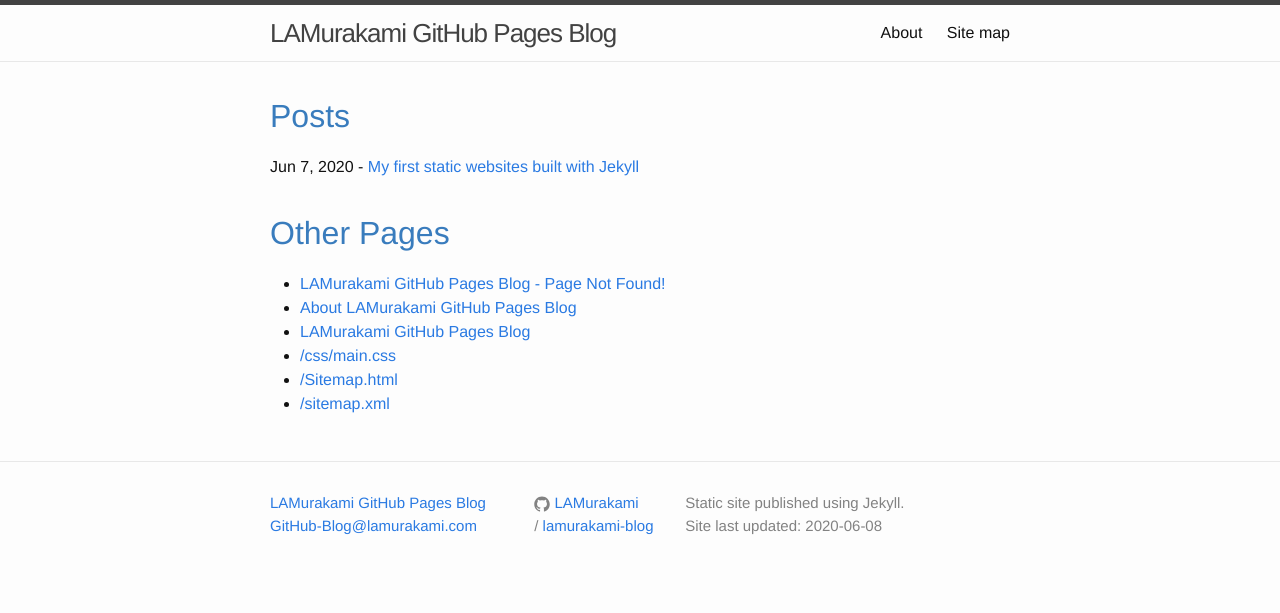
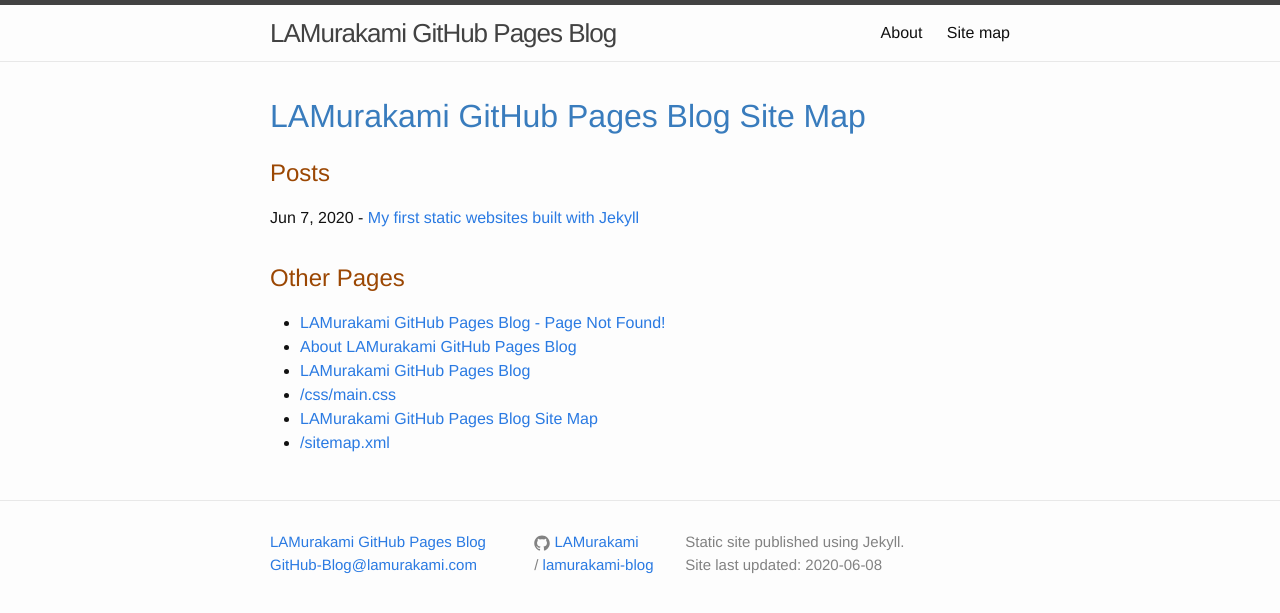
Before and after one commit to LAMurakami/blog, a Jekyll site: the page built from sitemap.html, in a window 1280 px wide. Shown: the top 613 px of the page. Built offline with Jekyll 4.4.1, drawn with Linux system fonts in a browser that asks for light colours.

Commit message:
Add page.title and make section headers be h2

```diff
--- a/sitemap.html
+++ b/sitemap.html
@@ -1,10 +1,12 @@
 ---
 layout: default
 top_nav_name: Site map
+title: LAMurakami GitHub Pages Blog Site Map
 permalink: /Sitemap.html
 ---
 
-  <h1>Posts</h1>
+  <h1> {{ page.title }} </h1>
+  <h2>Posts</h2>
 
   <ul class="post-list">
     {% for post in site.posts %}
@@ -16,7 +18,7 @@
     {% endfor %}
   </ul>
 
-  <h1>Other Pages</h1>
+  <h2>Other Pages</h2>
   <ul>
     {% for page in site.pages %}
       <li>
```
